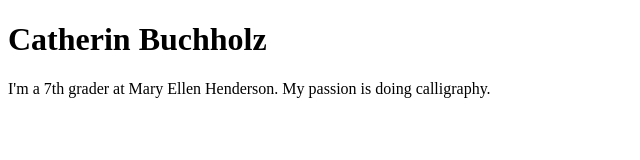
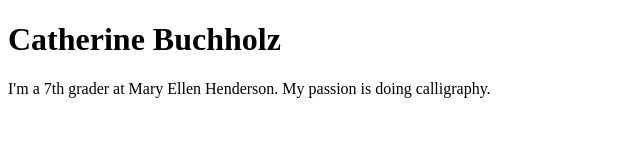
Before and after one commit to CatherineBuchholz/catherinebuchholz.github.io, a plain HTML site: page index.html in a window 1280 px wide. Shown: the whole page, without its empty margins (0-640 px from the left). Drawn offline with Linux system fonts and the light colour scheme.

Commit message:
Fix typo

```diff
--- a/index.html
+++ b/index.html
@@ -4,7 +4,7 @@
 </head>
 <html>
   <body>
-    <h1>Catherin Buchholz</h1>
+    <h1>Catherine Buchholz</h1>
     <p>
       I'm a 7th grader at Mary Ellen Henderson. My passion is doing calligraphy.
     </p>
```
